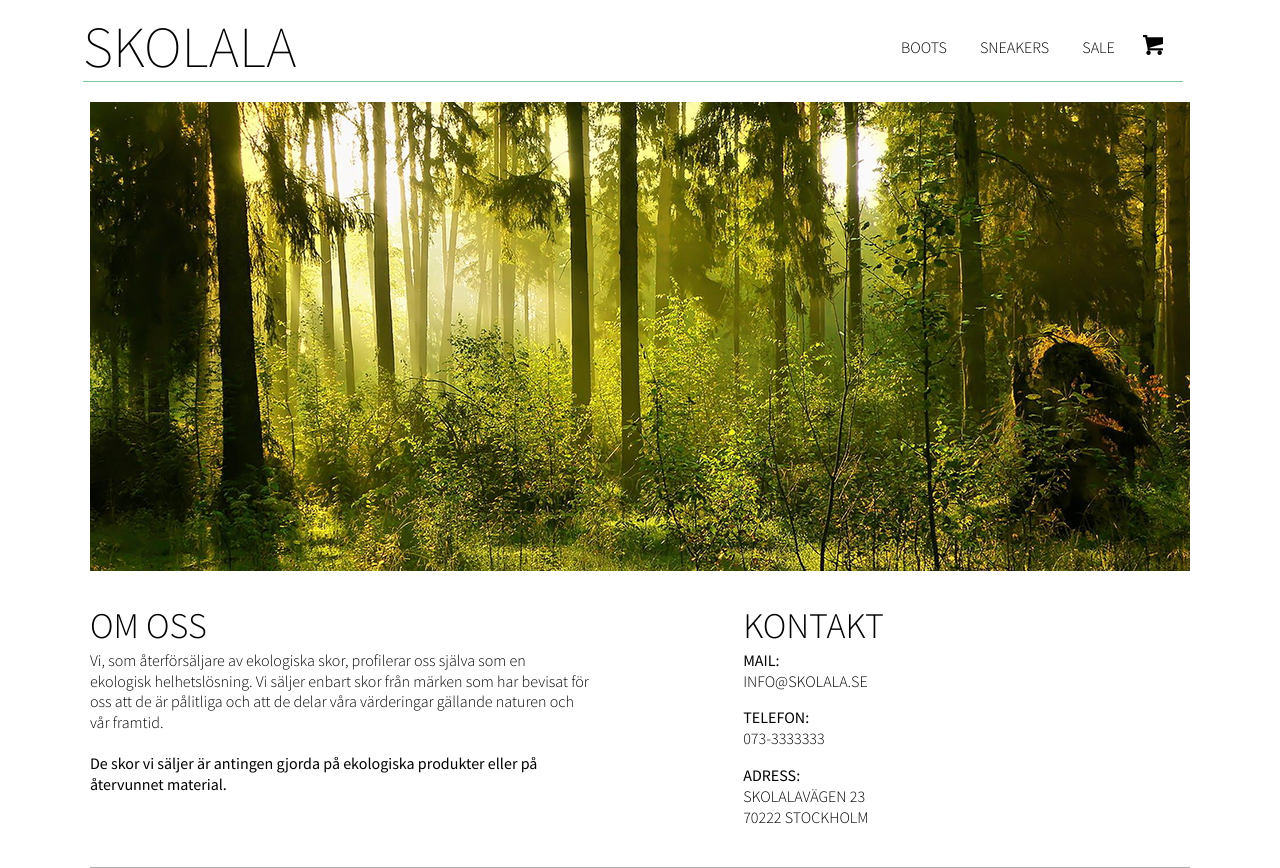
After one commit to jskogh/skolala, a PHP site: page /about.php in a window 1280 px wide. The commit adds this page. Run offline with PHP 8.4, Linux system fonts and the light colour scheme; the visitor is signed in with stand-in values (Sample User, id 1); some libraries are stand-ins or nearby versions.

Commit message:
css change

```diff
--- /dev/null
+++ b/about.php
@@ -0,0 +1,42 @@
+<?php
+use app\models\User;
+use app\models\Shoes;
+use app\DB;
+
+require_once 'app/start.php';
+
+?>
+
+    <?php include("incl/header.php"); ?>
+
+    <div id="about">
+    	<div id="about_link">
+			<img src="img/frontpage/forest_3_1.jpg" alt="slogan" />
+		</div>
+
+    	<div id="about_text">
+    		<p class="about_title"> Om oss</p>
+    		<p>
+    			Vi, som återförsäljare av ekologiska skor, profilerar oss själva som en ekologisk helhetslösning. Vi säljer enbart skor från märken som har bevisat för oss att de är pålitliga och att de delar våra värderingar gällande naturen och vår framtid.
+    		</p>
+
+    		<p class="margin_top">
+    			De skor vi säljer är antingen gjorda på ekologiska produkter eller på återvunnet material.
+    		</p>
+    	</div>
+
+    	<div id="contact_field">
+    		<p class="about_title"> Kontakt</p>
+    		<p><span class="bold"> Mail:</span> <br /> info@skolala.se</p>
+    		<br/>
+    		<p><span class="bold"> Telefon: </span><br /> 073-3333333</p>
+    		<br/>
+    		<p><span class="bold"> Adress: </span><br />Skolalavägen 23 <br />
+	    		70222 Stockholm
+    		</p>
+
+    	</div>
+
+    </div>
+
+    <?php include("incl/footer.php"); ?>
--- a/css/main.css
+++ b/css/main.css
@@ -193,8 +178,58 @@ h1,h2, h3, h4 {
 	text-transform: uppercase;
 }
 
+#plant_tree {
+	background: url("../img/frontpage/plant_tree_2.jpg");
+	background-repeat: no-repeat;
+	height: 200px;
+	width: 400px;
+}
+
+#plant_tree_text {
+	padding-top: 60px;
+	text-shadow: 5px 3px 12px rgba(0,0,0,0.55);
+}
+
+/** ABOUT PAGE **/
+
+
+#about {
+	width: 1100px;
+	margin: 0 auto;
+	padding-bottom: 40px;
+	border-bottom: 1px solid rgba(0,0,0,0.32);
+
+}
+
+#contact_field {
+	vertical-align: top;
+	width: 350px;
+	margin-left: 150px;
+	display: inline-block;
+}
+
+#about_text {
+	width: 500px;
+	text-transform: none;
+	display: inline-block;
+}
+
+.about_title {
+	font-size: 36px;
+	text-transform: uppercase;
+}
+
+.margin_top {
+	margin-top: 20px;
+	font-weight: 400;
+}
+
+.bold {
+	font-weight: 400;
+}
 
 /** PRODUCT PAGE **/
+
 #slideshow {
 	width: 1100px;
 	margin: 0 auto;
@@ -367,13 +402,14 @@ h1,h2, h3, h4 {
 
 }
 
-#product_info p {
+p {
 	margin-bottom: 10px;
 	line-height: 130%;
 }
 
 .product_name {
 	font-size: 36px;
+	text-transform: uppercase;
 }
 
 .about_product {
```
Also changed, not shown: other parts of css/main.css (+9 -24 lines), index.php (+5 -30 lines), img/frontpage/forest_3_1.jpg (added).
